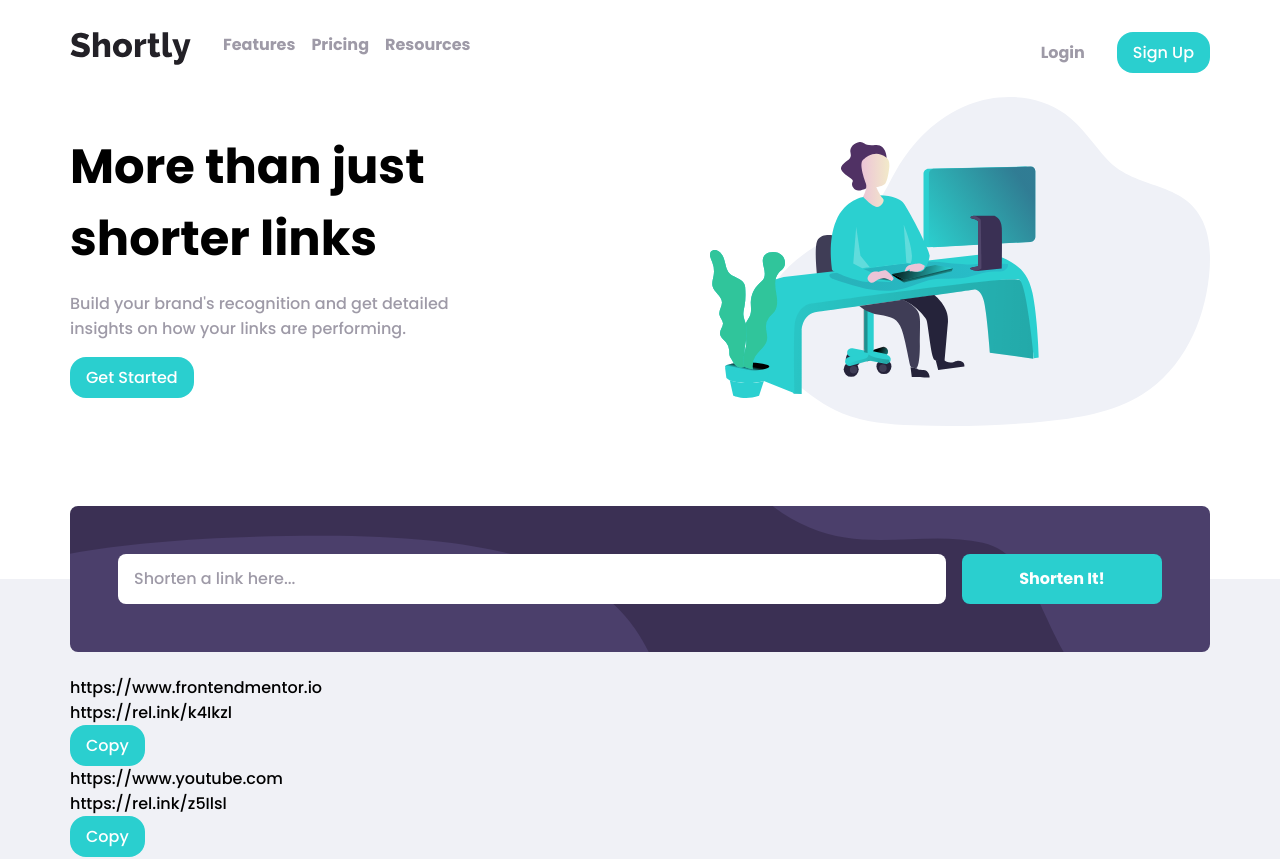
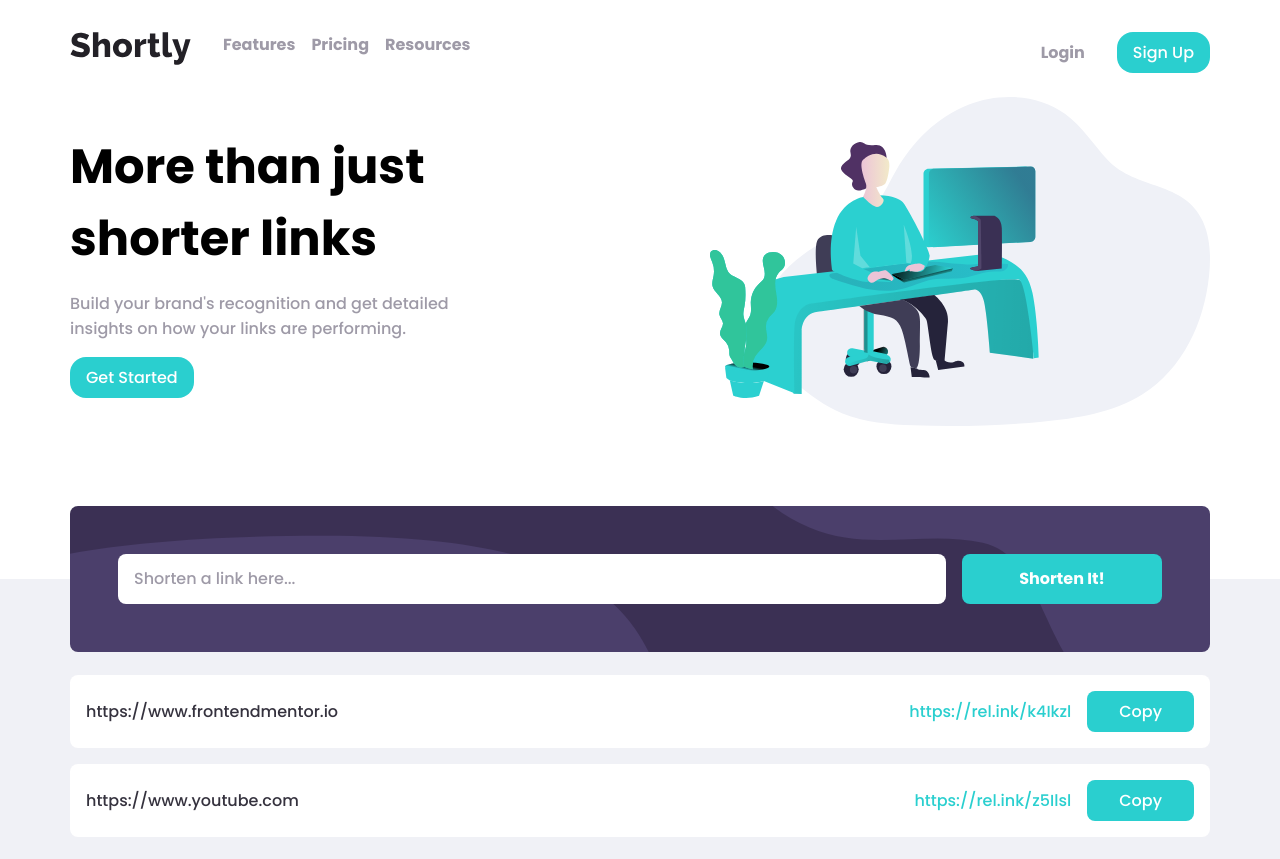
Before and after one commit to EdiedRamos/url-shortening-api-landing-page, a React (Vite) app: page / in a window 1280 px wide. Shown: the top 859 px of the page. Built offline with nearby package versions, Linux system fonts and the light colour scheme.

Commit message:
style: implement shorted link design

```diff
--- /dev/null
+++ b/src/Components/ShortedLink/ShortedLink.scss
@@ -0,0 +1,74 @@
+@import "@/Generals/Styles/Colors/colors";
+
+.shorted-link {
+  &__container {
+    display: flex;
+    flex-direction: column;
+    justify-content: space-between;
+    align-items: center;
+    border-radius: 8px;
+    background-color: white;
+  }
+
+  &__original {
+    border-bottom: 1px solid $gray;
+    padding: 1rem;
+    width: 100%;
+    color: $very-dark-blue;
+    text-align: center;
+  }
+
+  &__options,
+  &__shorted,
+  &__copy {
+    width: 100%;
+  }
+
+  &__options {
+    display: flex;
+    flex-direction: column;
+    align-items: center;
+    gap: 1rem;
+    padding: 1rem;
+  }
+
+  &__shorted {
+    color: $cyan;
+    text-align: center;
+  }
+
+  &__copy {
+    border-radius: 8px;
+  }
+}
+
+@media (width >= 992px) {
+  .shorted-link {
+    &__container {
+      flex-direction: row;
+    }
+
+    &__options {
+      flex-direction: row;
+    }
+
+    &__shorted,
+    &__original {
+      text-align: start;
+    }
+
+    &__options,
+    &__shorted,
+    &__copy {
+      width: auto;
+    }
+
+    &__copy {
+      padding: 8px 2rem;
+    }
+
+    &__original {
+      border: 0;
+    }
+  }
+}
--- a/src/Components/ShortedLink/ShortedLink.tsx
+++ b/src/Components/ShortedLink/ShortedLink.tsx
@@ -1,3 +1,5 @@
+import "./ShortedLink.scss";
+
 import { Button } from "../Button/Button";
 
 interface ShortedLink {
@@ -8,11 +10,11 @@ interface ShortedLink {
 
 export const ShortedLink = ({ id, originalLink, shortedLink }: ShortedLink) => {
   return (
-    <div key={id} className="">
-      <p>{originalLink}</p>
-      <div>
-        <p>{shortedLink}</p>
-        <Button>Copy</Button>
+    <div key={id} className="shorted-link shorted-link__container">
+      <p className="shorted-link__original">{originalLink}</p>
+      <div className="shorted-link__options">
+        <p className="shorted-link__shorted">{shortedLink}</p>
+        <Button className="shorted-link__copy">Copy</Button>
       </div>
     </div>
   );
--- a/src/Components/ShortedLinks/ShortedLinks.scss
+++ b/src/Components/ShortedLinks/ShortedLinks.scss
@@ -3,4 +3,10 @@
 .shorted-links {
   background-color: $light;
   padding-top: 6rem;
+
+  &__container {
+    display: flex;
+    flex-direction: column;
+    gap: 1rem;
+  }
 }
```
